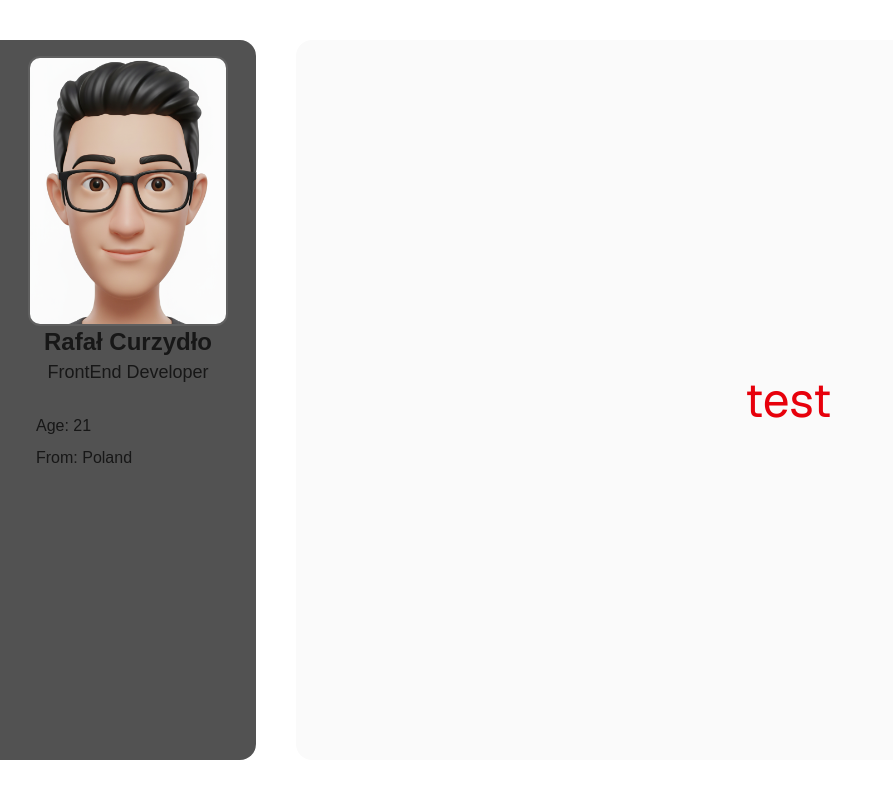
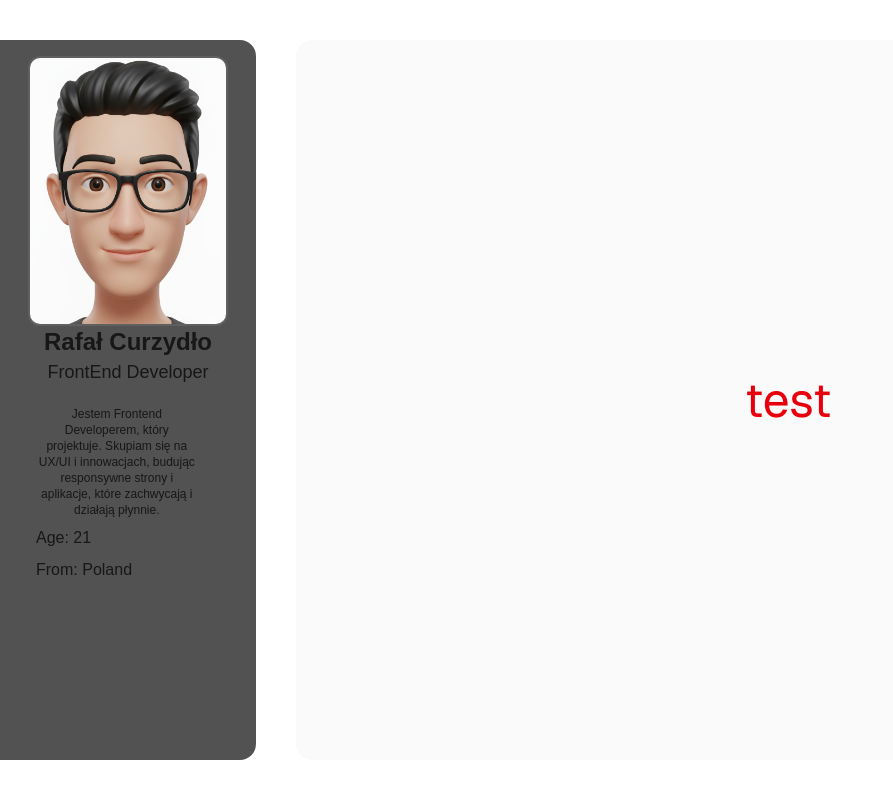
Before and after one commit to Szadolowski/Its-me, a Next.js app: page / in a window 1280 px wide. Shown: the whole page, without its empty margins (0-893 px from the left). Built offline with nearby package versions, Linux system fonts and the light colour scheme.

Commit message:
add introduction section to RootLayout

```diff
--- a/app/layout.tsx
+++ b/app/layout.tsx
@@ -49,6 +49,11 @@ export default function RootLayout({
                 <h2 className="text-lg font-medium">FrontEnd Developer</h2>
               </div>
               <div className="w-[90%] text-left p-5">
+                <h3 className="text-xs font-light text-center">
+                  Jestem Frontend Developerem, który projektuje. Skupiam się na
+                  UX/UI i innowacjach, budując responsywne strony i aplikacje,
+                  które zachwycają i działają płynnie.
+                </h3>
                 <p className="mt-2 font-medium">
                   Age: <span>21</span>
                 </p>
```
